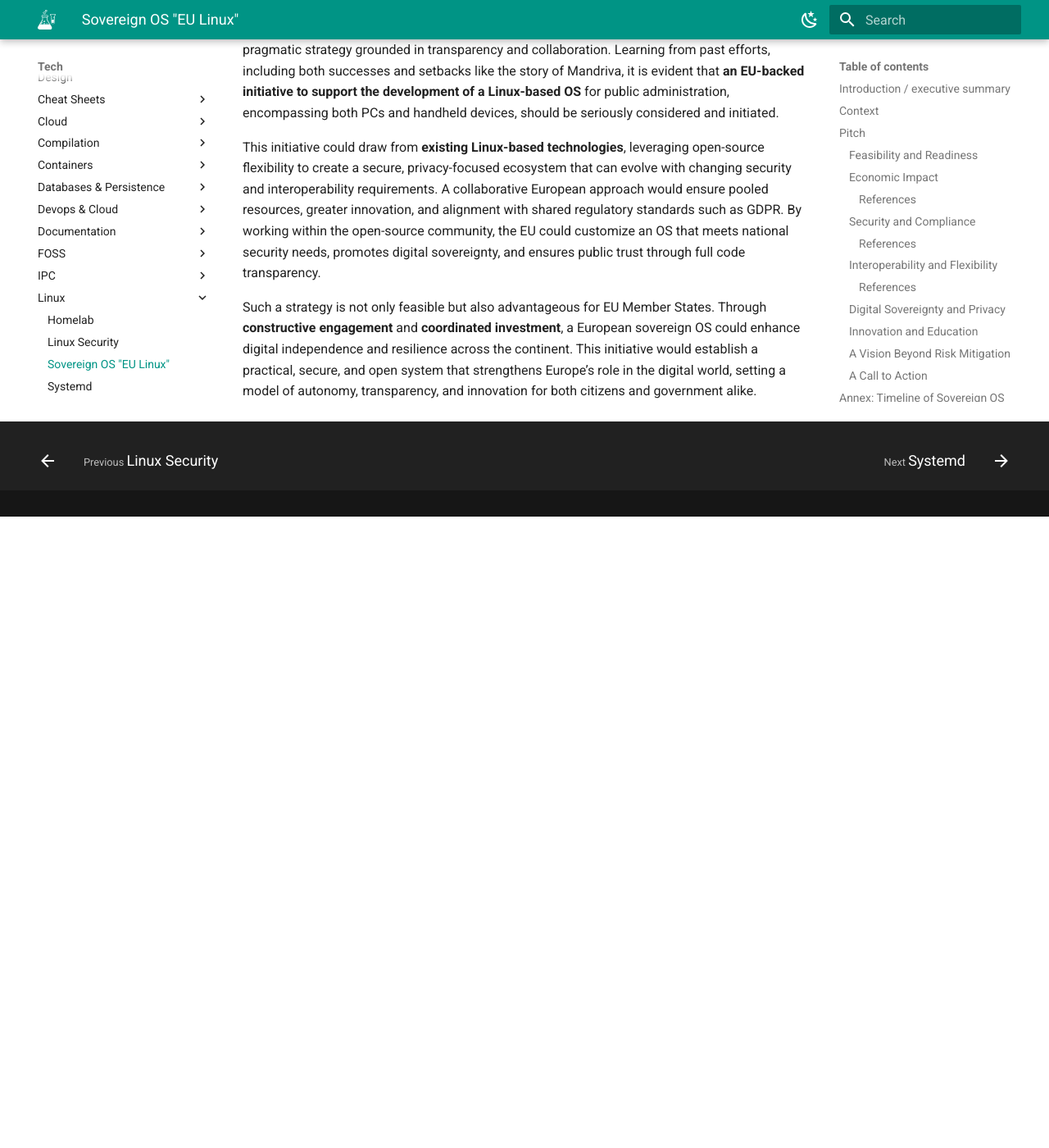
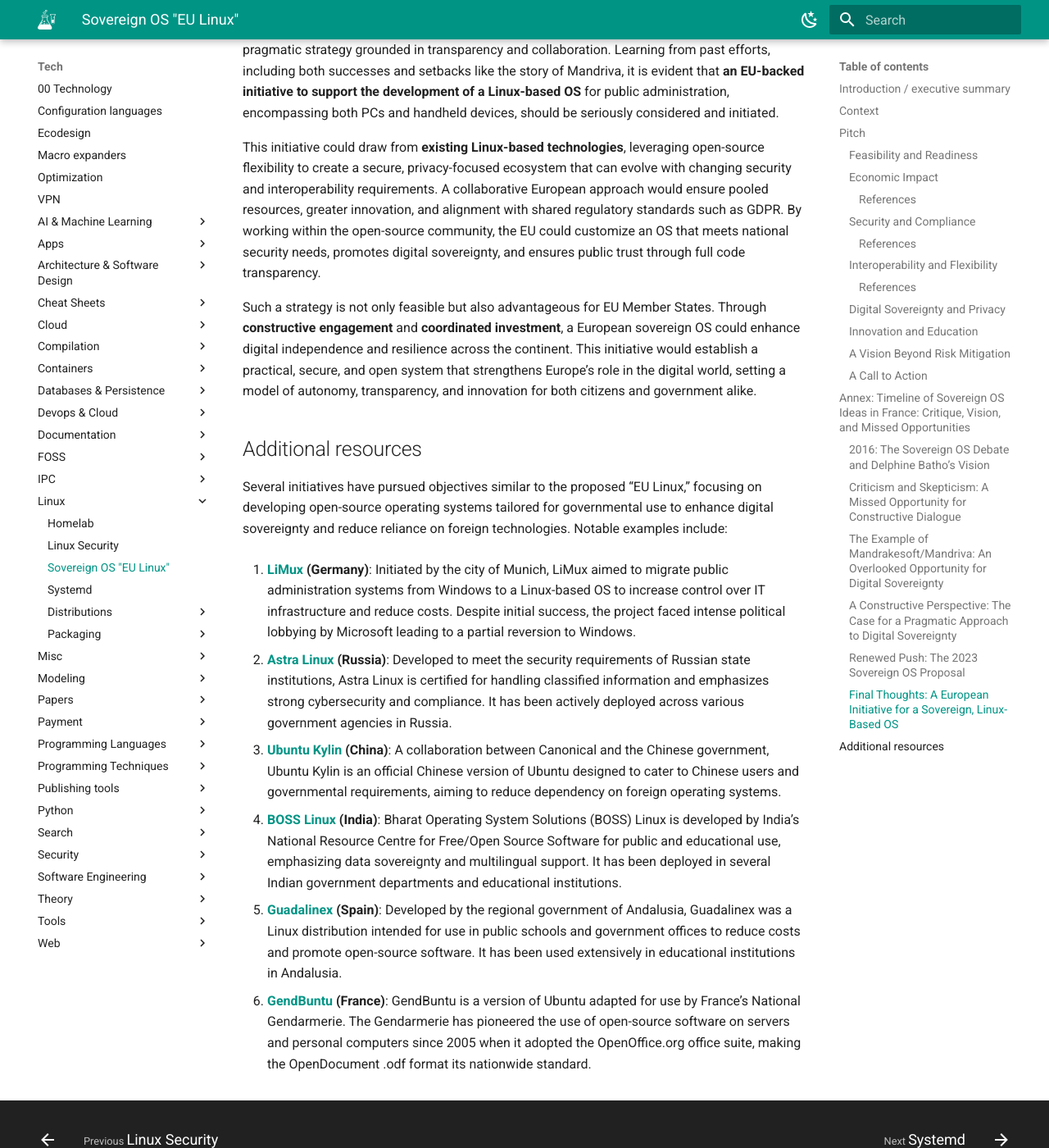
Before and after one commit to abilian/lab.abilian.com, an MkDocs documentation site: the page built from docs/Tech/Linux/Sovereign OS - "EU Linux".md, in a window 1280 px wide and 1400 px high, scrolled down 6894 px. Shown: the whole window at 82% size. Built offline with MkDocs 1.6.1 and Material for MkDocs 9.7.7, drawn with Linux system fonts in a browser that asks for light colours; comment, search, counter and statistics services are not loaded; before the commit the page ends 7524 px from its top, so only the background shows below that.

Commit message:
Update content

```diff
--- a/docs/Tech/Linux/Sovereign OS - "EU Linux".md
+++ b/docs/Tech/Linux/Sovereign OS - "EU Linux".md
@@ -124,3 +124,19 @@
 This initiative could draw from **existing Linux-based technologies**, leveraging open-source flexibility to create a secure, privacy-focused ecosystem that can evolve with changing security and interoperability requirements. A collaborative European approach would ensure pooled resources, greater innovation, and alignment with shared regulatory standards such as GDPR. By working within the open-source community, the EU could customize an OS that meets national security needs, promotes digital sovereignty, and ensures public trust through full code transparency.
 
 Such a strategy is not only feasible but also advantageous for EU Member States. Through **constructive engagement** and **coordinated investment**, a European sovereign OS could enhance digital independence and resilience across the continent. This initiative would establish a practical, secure, and open system that strengthens Europe’s role in the digital world, setting a model of autonomy, transparency, and innovation for both citizens and government alike.
+
+## Additional resources
+
+Several initiatives have pursued objectives similar to the proposed "EU Linux," focusing on developing open-source operating systems tailored for governmental use to enhance digital sovereignty and reduce reliance on foreign technologies. Notable examples include:
+
+1. **[LiMux](https://en.wikipedia.org/wiki/LiMux) (Germany)**: Initiated by the city of Munich, LiMux aimed to migrate public administration systems from Windows to a Linux-based OS to increase control over IT infrastructure and reduce costs. Despite initial success, the project faced intense political lobbying by Microsoft leading to a partial reversion to Windows.
+
+2. **[Astra Linux](https://en.wikipedia.org/wiki/Astra_Linux) (Russia)**: Developed to meet the security requirements of Russian state institutions, Astra Linux is certified for handling classified information and emphasizes strong cybersecurity and compliance. It has been actively deployed across various government agencies in Russia.
+
+3. **[Ubuntu Kylin](https://en.wikipedia.org/wiki/Ubuntu_Kylin) (China)**: A collaboration between Canonical and the Chinese government, Ubuntu Kylin is an official Chinese version of Ubuntu designed to cater to Chinese users and governmental requirements, aiming to reduce dependency on foreign operating systems.
+
+4. **[BOSS Linux](https://en.wikipedia.org/wiki/Bharat_Operating_System_Solutions) (India)**: Bharat Operating System Solutions (BOSS) Linux is developed by India's National Resource Centre for Free/Open Source Software for public and educational use, emphasizing data sovereignty and multilingual support. It has been deployed in several Indian government departments and educational institutions.
+
+5. **[Guadalinex](https://en.wikipedia.org/wiki/Guadalinex) (Spain)**: Developed by the regional government of Andalusia, Guadalinex was a Linux distribution intended for use in public schools and government offices to reduce costs and promote open-source software. It has been used extensively in educational institutions in Andalusia.
+
+6. **[GendBuntu](https://en.wikipedia.org/wiki/GendBuntu) (France)**: GendBuntu is a version of Ubuntu adapted for use by France's National Gendarmerie. The Gendarmerie has pioneered the use of open-source software on servers and personal computers since 2005 when it adopted the OpenOffice.org office suite, making the OpenDocument .odf format its nationwide standard.
```
Also changed, not shown: docs/changelog.md (+3 -3 lines).
